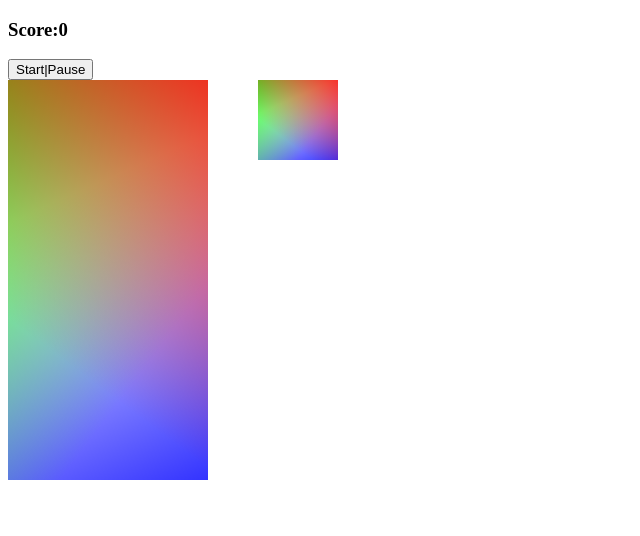
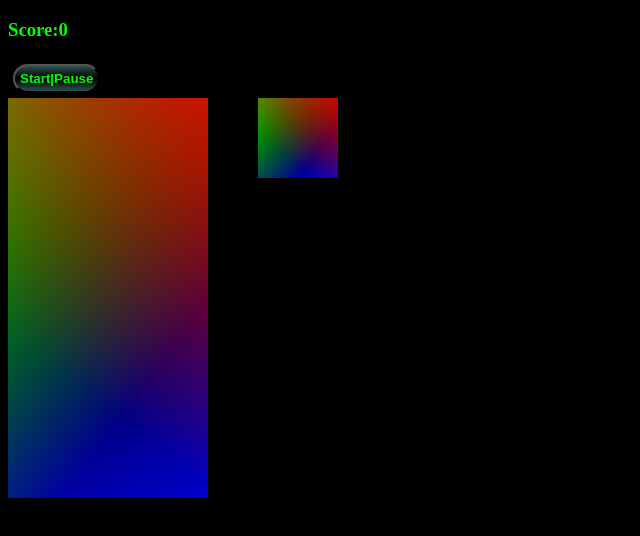
Before and after one commit to CJE-Software/tetrisApp, a plain HTML site: page index.html in a window 1280 px wide. Shown: the whole page, without its empty margins (0-640 px from the left). Drawn offline with Linux system fonts and the light colour scheme.

Commit message:
added more styling to button

```diff
--- a/style.css
+++ b/style.css
@@ -1,3 +1,7 @@
+body {
+    background-color: black;
+    color:rgb(0, 255, 0);
+}
 
 .container {
     display: flex;
@@ -45,3 +49,12 @@
     height: 20px;
     width: 20px;
 }
+
+#start-button {
+    background: linear-gradient(180deg, darkslategray, black, darkslategray);
+    color: rgb(0, 255, 0);
+    border-radius: 999px;
+    font-weight: 900;
+    margin: 5px 5px 5px 5px;
+    padding: 5px 5px;
+}
```
